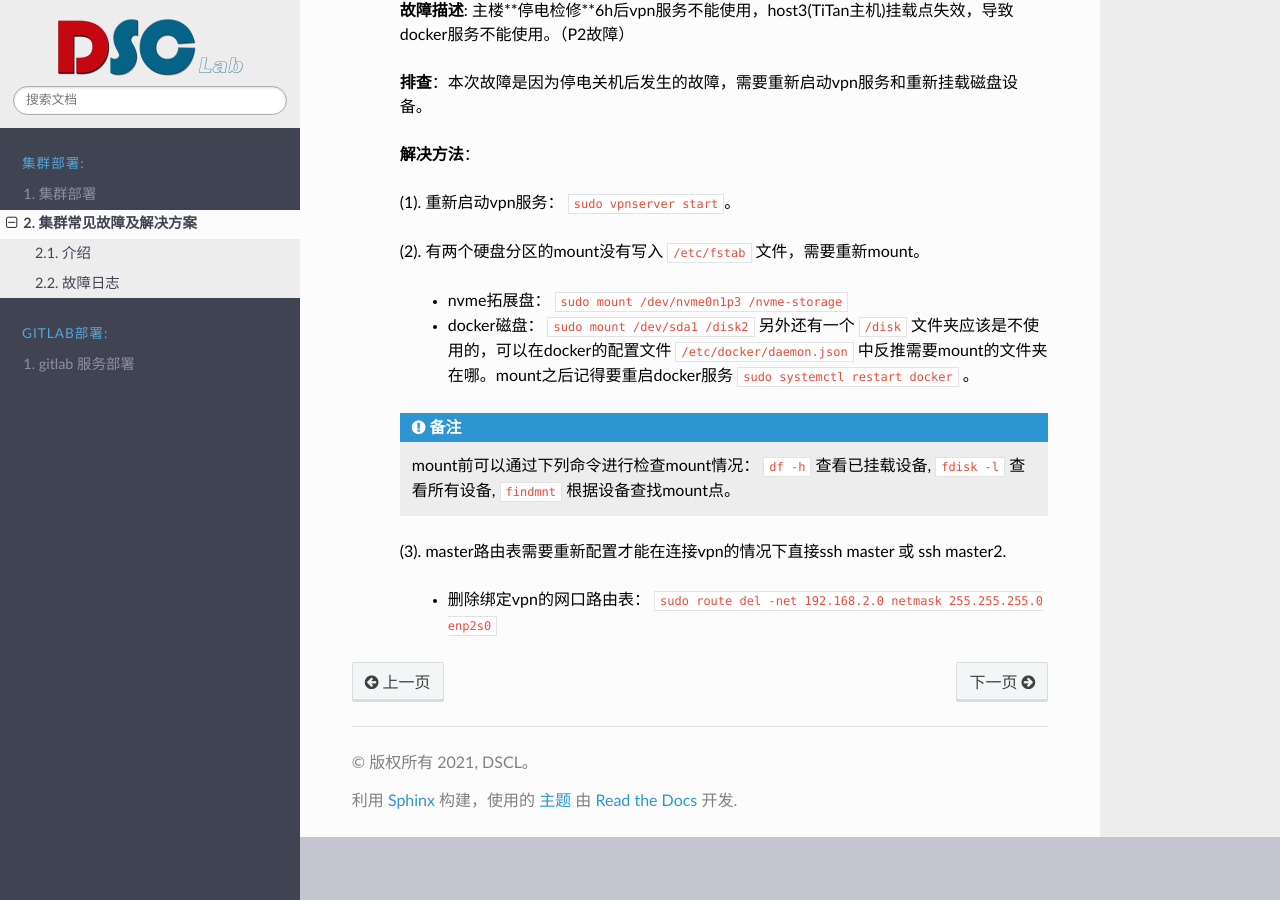
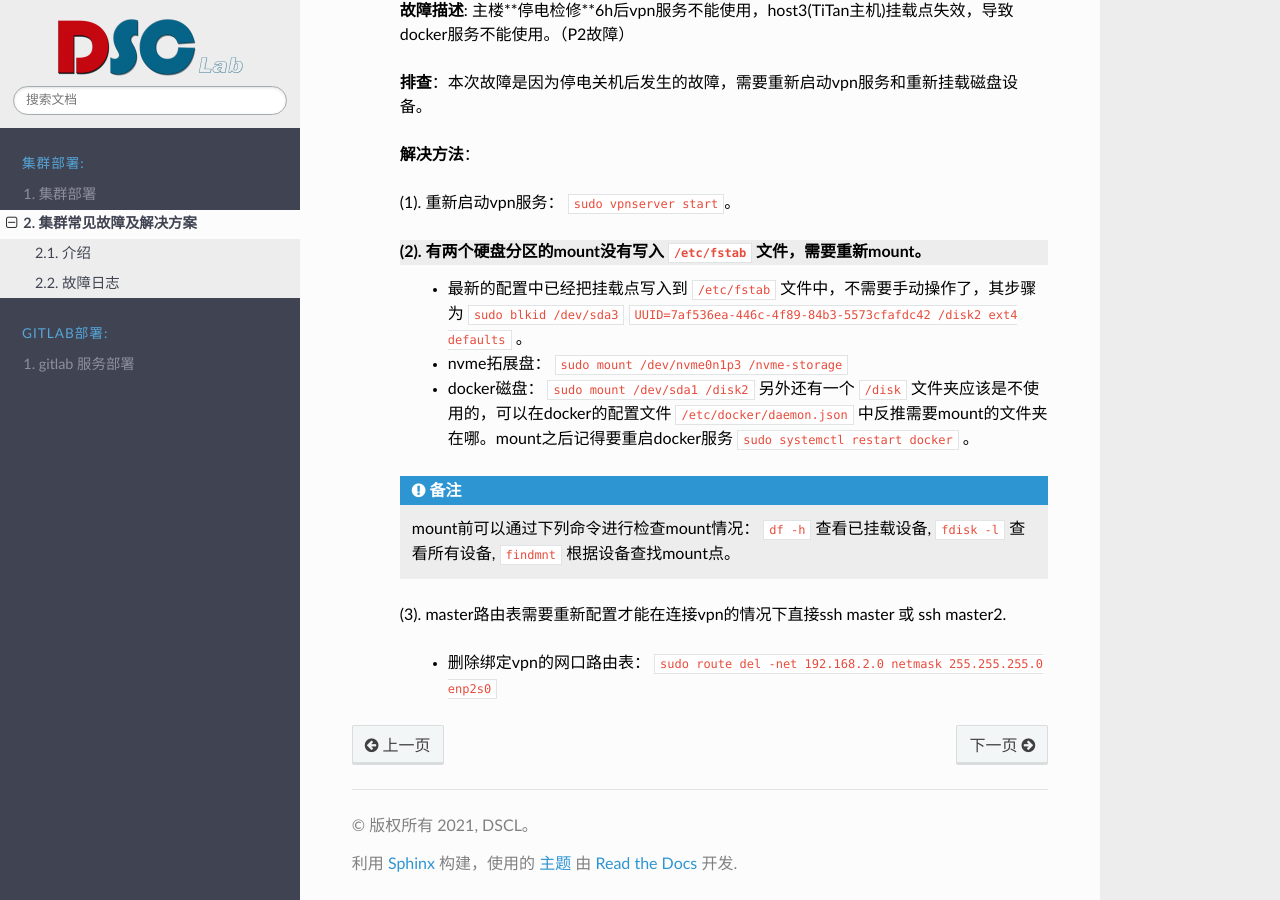
Before and after one commit to CDDSCLab/dscl-docs, a Sphinx documentation site: the page built from source/cluster/deployment/question.rst, in a window 1280 px wide and 900 px high, scrolled down 2794 px. Built offline with Sphinx 7.4.7 and the Read the Docs theme 2.0.0, drawn with Linux system fonts in a browser that asks for light colours; formulas are drawn with MathJax 3.

Commit message:
Update question.rst

```diff
--- a/source/cluster/deployment/question.rst
+++ b/source/cluster/deployment/question.rst
@@ -121,6 +121,7 @@
     (1). 重新启动vpn服务： ``sudo vpnserver start``。
 
     (2). 有两个硬盘分区的mount没有写入 ``/etc/fstab`` 文件，需要重新mount。
+        * 最新的配置中已经把挂载点写入到 ``/etc/fstab`` 文件中，不需要手动操作了，其步骤为 ``sudo blkid /dev/sda3`` ``UUID=7af536ea-446c-4f89-84b3-5573cfafdc42 /disk2 ext4 defaults`` 。
 
         * nvme拓展盘： ``sudo mount /dev/nvme0n1p3 /nvme-storage``
 
```
